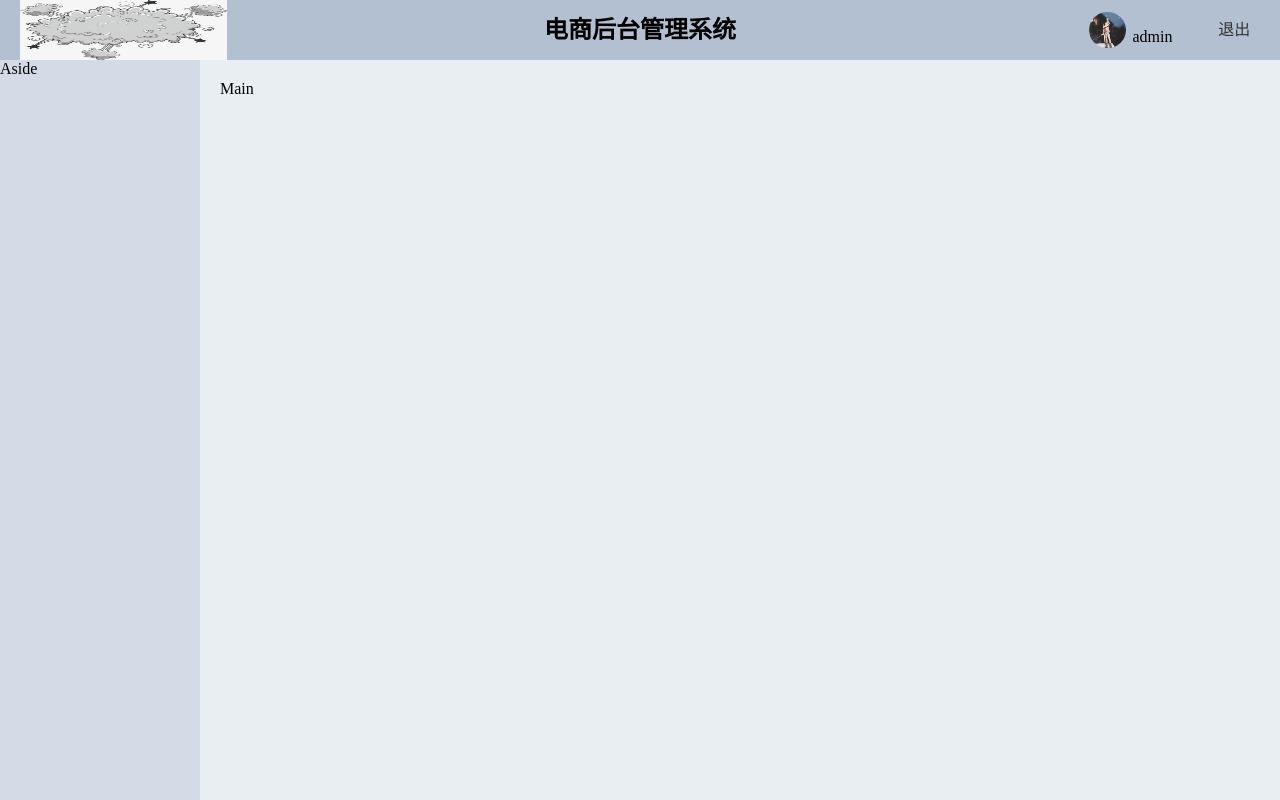
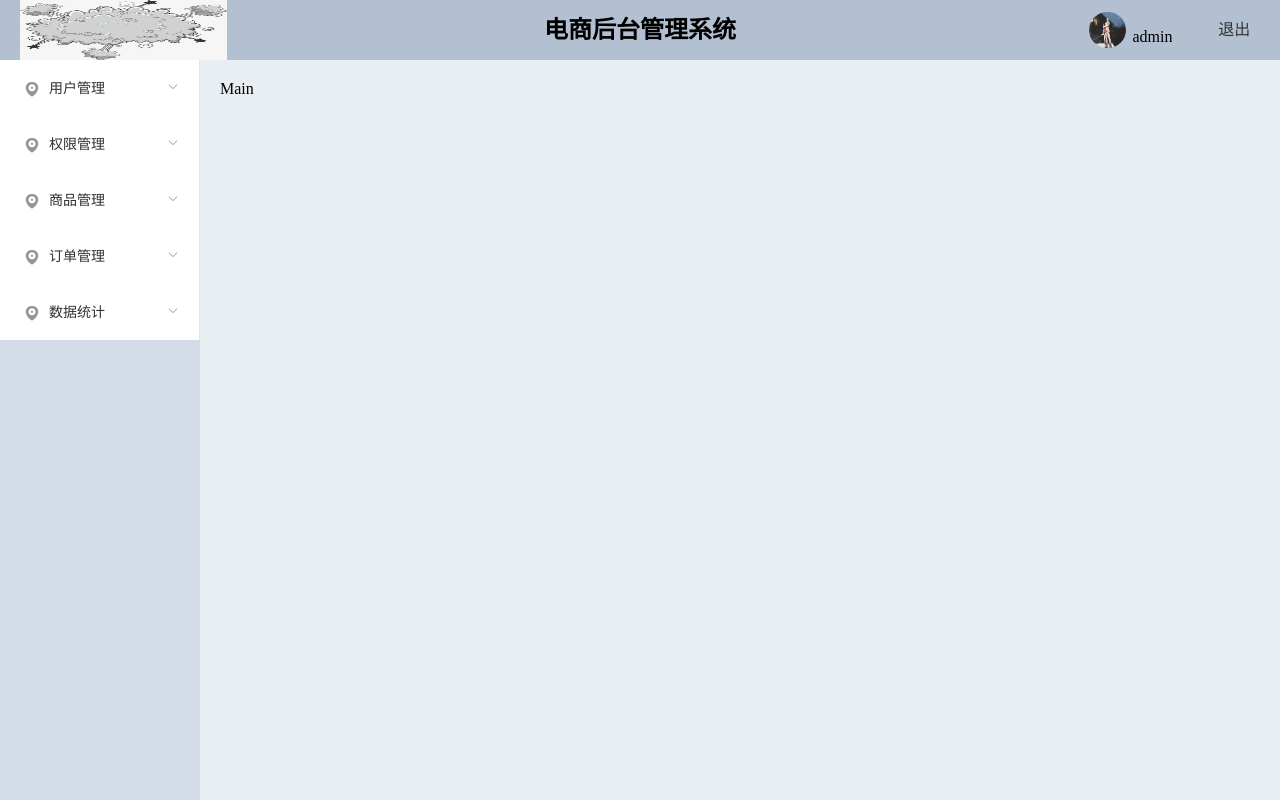
Before and after one commit to kevinYSwei/myBackStage, a Vue app: page /#/ in a window 1280 px wide. Built offline with nearby package versions, Linux system fonts and the light colour scheme.

Commit message:
引入导航组件、调整样式

```diff
--- a/src/components/home/home.vue
+++ b/src/components/home/home.vue
@@ -3,14 +3,14 @@
     <el-header class="header">
       <el-row>
         <el-col :span="4" class="login_logo">
-              <img src="../../assets/images/logo.jpg" alt="">
+          <img src="../../assets/images/logo.jpg" alt>
         </el-col>
         <el-col :span="16" class="middle">
           <h2>电商后台管理系统</h2>
         </el-col>
         <el-col :span="3" class="admin">
           <div class="admin_tit">
-                <img src="../../assets/images/user.jpg" alt="">
+            <img src="../../assets/images/user.jpg" alt>
           </div>
           <span>admin</span>
         </el-col>
@@ -22,7 +22,78 @@
       </el-row>
     </el-header>
     <el-container>
-      <el-aside width="200px" class="aside">Aside</el-aside>
+      <el-aside width="200px" class="aside">
+        <el-menu :unique-opened="true">
+            <!-- 只保持一个子菜单的展开  router 是否使用 vue-router 的模式，启用该模式会在激活导航时以 index 作为 path 进行路由跳转-->
+            <!-- 1 -->
+          <el-submenu index="1"> <!-- index唯一标志 值不能一样 否则点击后都能展开 -->
+            <template slot="title">
+              <i class="el-icon-location"></i>
+              <span>用户管理</span>
+            </template>
+            <el-menu-item index="1-1"> <!-- route ， Vue Router路径对象 -->
+                <i class="el-icon-menu"></i>
+                <span>用户列表</span>
+            </el-menu-item>
+          </el-submenu>
+          <!-- 2 -->
+          <el-submenu index="2">
+            <template slot="title">
+              <i class="el-icon-location"></i>
+              <span>权限管理</span>
+            </template>
+            <el-menu-item index="1-1">
+                <i class="el-icon-menu"></i>
+                <span>角色列表</span>
+            </el-menu-item>
+            <el-menu-item index="1-1">
+                <i class="el-icon-menu"></i>
+                <span>权限列表</span>
+            </el-menu-item>
+          </el-submenu>
+          <!-- 3 -->
+          <el-submenu index="3">
+            <template slot="title">
+              <i class="el-icon-location"></i>
+              <span>商品管理</span>
+            </template>
+            <el-menu-item index="1-1">
+                <i class="el-icon-menu"></i>
+                <span>商品列表</span>
+            </el-menu-item>
+            <el-menu-item index="1-1">
+                <i class="el-icon-menu"></i>
+                <span>分类参数</span>
+            </el-menu-item>
+            <el-menu-item index="1-1">
+                <i class="el-icon-menu"></i>
+                <span>商品分类</span>
+            </el-menu-item>
+          </el-submenu>
+          <!-- 4 -->
+          <el-submenu index="4">
+            <template slot="title">
+              <i class="el-icon-location"></i>
+              <span>订单管理</span>
+            </template>
+            <el-menu-item index="1-1">
+                <i class="el-icon-menu"></i>
+                <span>订单列表</span>
+            </el-menu-item>
+          </el-submenu>
+          <!-- 5 -->
+          <el-submenu index="5">
+            <template slot="title">
+              <i class="el-icon-location"></i>
+              <span>数据统计</span>
+            </template>
+            <el-menu-item index="1-1">
+                <i class="el-icon-menu"></i>
+                <span>数据报表</span>
+            </el-menu-item>
+          </el-submenu>
+        </el-menu>
+      </el-aside>
       <el-main class="main">Main</el-main>
     </el-container>
   </el-container>
@@ -45,46 +116,46 @@
 .main {
   background-color: #e9eef3;
 }
-.header .el-row,.header .el-col{
+.header .el-row,
+.header .el-col {
   height: 100%;
 }
-.login_logo img{
+.login_logo img {
   height: 100%;
   width: 100%;
   cursor: pointer;
 }
-.middle{
+.middle {
   text-align: center;
   line-height: 60px;
 }
-.login_out{
+.login_out {
   text-align: center;
 }
-.login_out a{
+.login_out a {
   display: inline-block;
-    font: 16px/60px '微软雅黑';
+  font: 16px/60px "微软雅黑";
 }
-.admin{
+.admin {
   height: 100%;
   display: flex;
   justify-content: center;
   align-items: center;
   cursor: pointer;
 }
-.admin_tit{
+.admin_tit {
   height: 60%;
   width: 24%;
   overflow: hidden;
   border-radius: 50%;
 }
-.admin_tit img{
+.admin_tit img {
   height: 100%;
   width: 100%;
 }
-.admin span{
+.admin span {
   display: inline-block;
   margin: 0 0 14px 6px;
   align-self: flex-end;
-
 }
 </style>
```
Lines whose indentation alone changed are shown as unchanged.
